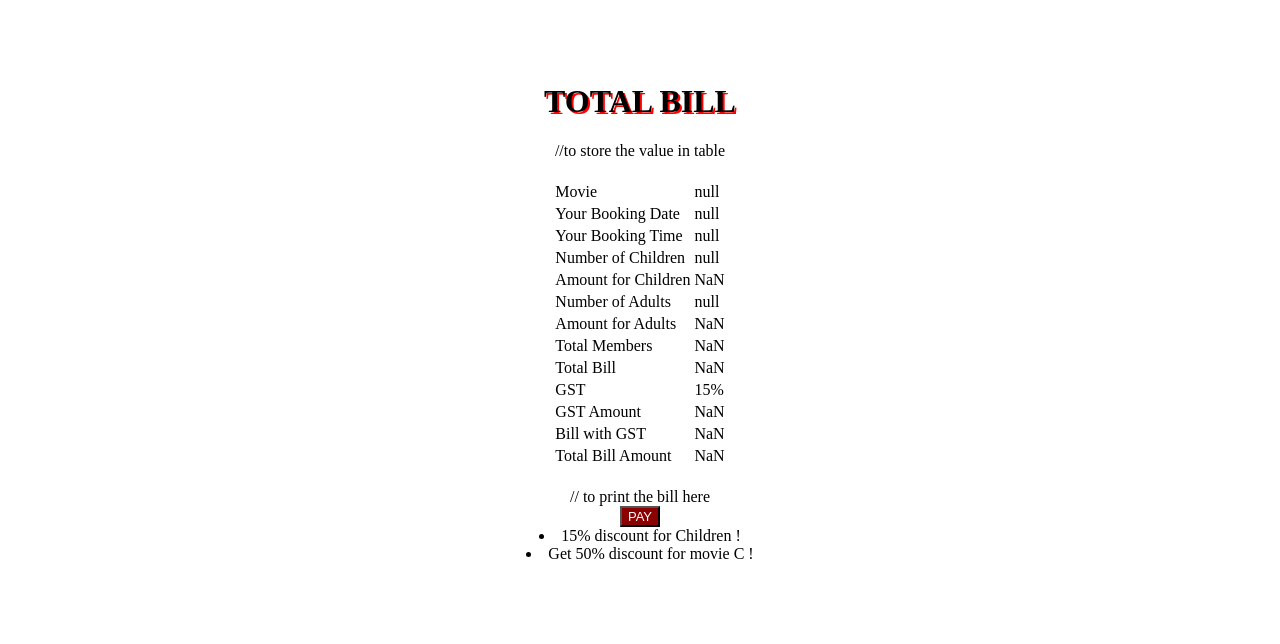
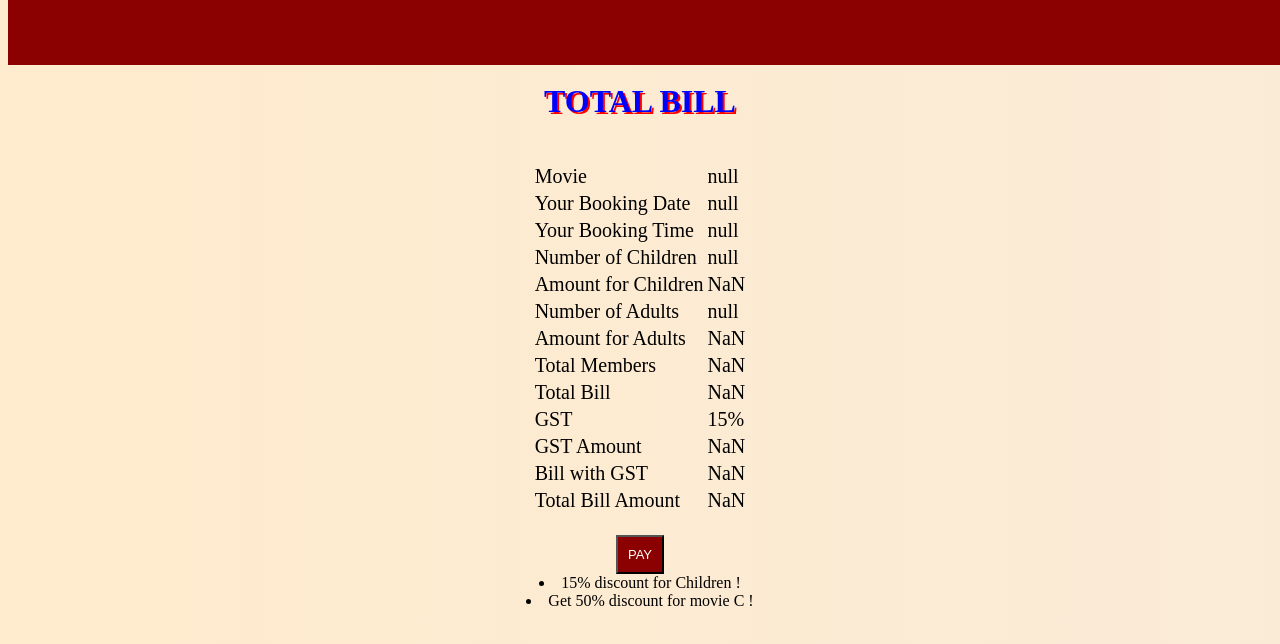
Before and after one commit to karthikaa1727/Ticket_WebApp, a plain HTML site: page bill.html in a window 1280 px wide. Drawn offline with Linux system fonts and the light colour scheme.

Commit message:
Update bill.html

```diff
--- a/bill.html
+++ b/bill.html
@@ -4,7 +4,7 @@
 <meta charset="ISO-8859-1">
 <title>Choose-Movie</title>
 <style>
-    .division{                                                                                      // style for div tag
+    .division{
         background-color:#8b0000;
         height: 25px;
         position: fixed;
@@ -14,7 +14,7 @@
         top: 0%;
         word-spacing: 50px;
     }
-    .division a{                                                                                   // Style for word which is in division
+    .division a{
         float: center;
         color: antiquewhite;
         font-size: 17px;
@@ -23,19 +23,19 @@
         text-decoration: none;
     }
 
-    h1{                                                                                           // Style for heading
+    h1{
         color: blue;
         text-align: center;
         text-shadow: 2px 2px #ff0000;
     }
-    body{                                                                                         //Style for body
+    body{
         background: linear-gradient(to right, #ffebcd,#faebd7);
     }
-    table{                                                                                        // Style for table
+    table{
         font-size: 20px;
         padding: 20px 7px;
     }
-    button{                                                                                       //Style for button
+    button{
         padding: 10px 10px;
         font-size: 13px;
         background-color: #8b0000;
@@ -47,7 +47,7 @@
     <div class="division"> </div><br><br><br><h1>TOTAL BILL</h1>
 
     <center>
-            <div id="summary"></div>                                                                           // to print the bill here
+            <div id="summary"></div>
     </center>
     <script>
 
@@ -76,7 +76,7 @@
            else{
                 final_amount=gst_amount;
            }
-           let table = `<table><tr><td>Movie</td><td>${movie_name}</td></tr>                     //to store the value in table
+           let table = `<table><tr><td>Movie</td><td>${movie_name}</td></tr>
                 <tr><td>Your Booking Date </td><td>${movie_date}</td></tr>
                 <tr><td>Your Booking Time </td><td>${movie_time}</td></tr>
                 <tr><td>Number of Children</td><td>${no_of_child}</td></tr>
```
